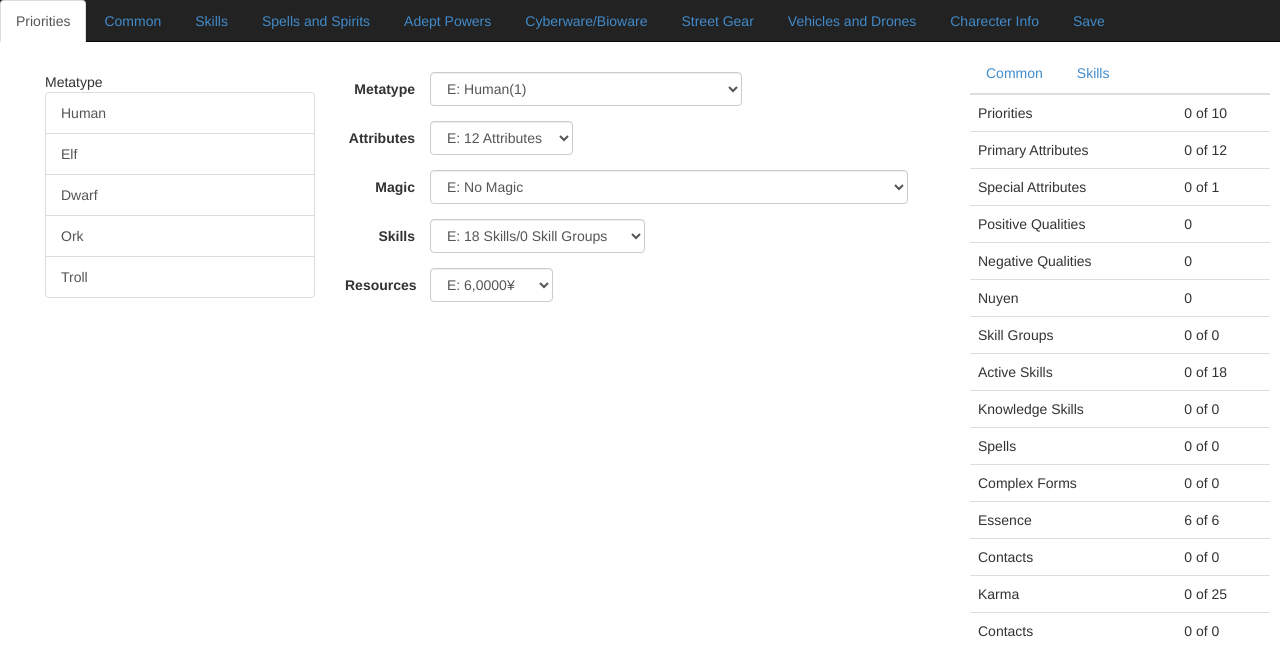
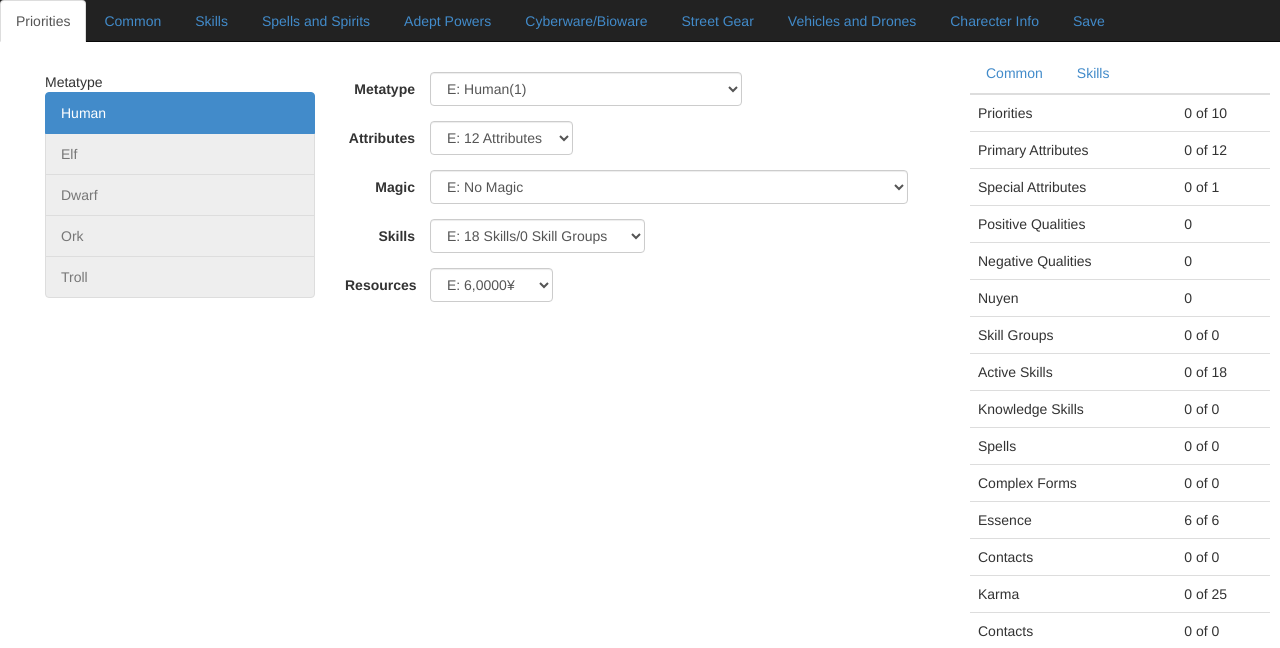
Before and after one commit to albertwohletz/wiz, a Django app: page / in a window 1280 px wide. Shown: the top 648 px of the page. Run offline with Django 3.2, Linux system fonts and the light colour scheme; data that the repository does not hold is empty; some libraries are stand-ins or nearby versions.

Commit message:
return to metas in future

```diff
--- a/Frontend/static/js/main.js
+++ b/Frontend/static/js/main.js
@@ -105,3 +105,7 @@
 	attributes[key] = value;
 	$('.'+key+'-val').html(value);
 }
+function increment_base(key, value){
+	attributes[key]['base'] += value;
+	$('.'+key+'-val').html(value);
+}
--- a/templates/priorities.html
+++ b/templates/priorities.html
@@ -2,11 +2,11 @@
 	<div class='col-sm-4'>
 		Metatype
 		<div class="list-group">
-		  <a href="#" class="list-group-item meta" data-toggle="popover" data-trigger="focus" data-content="+1 EDG">Human</a>
-		  <a href="#" class="list-group-item meta" data-toggle="popover" data-trigger="focus" data-content="+1 AGI +2 CHA.  Low-Light Vision">Elf</a>
-		  <a href="#" class="list-group-item meta" data-toggle="popover" data-trigger="focus" data-content="+2 BOD -1 REA +2 STR +1 WIL. +2 dice for pathogen and toxin resistance, +20% increased Lifestyle cost">Dwarf</a>
-		  <a href="#" class="list-group-item meta" data-toggle="popover" data-trigger="focus" data-content="+3 BOD +2 STR -1 LOG -1 CHA.  Low-Light Vision">Ork</a>
-		  <a href="#" class="list-group-item meta" data-toggle="popover" data-trigger="focus" data-content="+4 BOD -1 AGI +4 STR -1 LOG -1 INT -2 CHA.  Thermographic Vision, +1 Reach, +1 dermal armor, +100% increased Lifestyle costs">Troll</a>
+		  <a href="#" class="list-group-item meta active meta-human" data-toggle="popover" data-trigger="hover" data-content="+1 EDG">Human</a>
+		  <a href="#" class="list-group-item meta disabled meta-elf" data-toggle="popover" data-trigger="hover" data-content="+1 AGI +2 CHA.  Low-Light Vision">Elf</a>
+		  <a href="#" class="list-group-item meta disabled meta-dwarf" data-toggle="popover" data-trigger="hover" data-content="+2 BOD -1 REA +2 STR +1 WIL. +2 dice for pathogen and toxin resistance, +20% increased Lifestyle cost">Dwarf</a>
+		  <a href="#" class="list-group-item meta disabled meta-ork" data-toggle="popover" data-trigger="hover" data-content="+3 BOD +2 STR -1 LOG -1 CHA.  Low-Light Vision">Ork</a>
+		  <a href="#" class="list-group-item meta disabled meta-troll" data-toggle="popover" data-trigger="hover" data-content="+4 BOD -1 AGI +4 STR -1 LOG -1 INT -2 CHA.  Thermographic Vision, +1 Reach, +1 dermal armor, +100% increased Lifestyle costs">Troll</a>
 		</div>
 	</div>
 	<div class='col-sm-8'>
```
Also changed, not shown: Frontend/static/js/priorities.js (+52 -2 lines), README.md.
